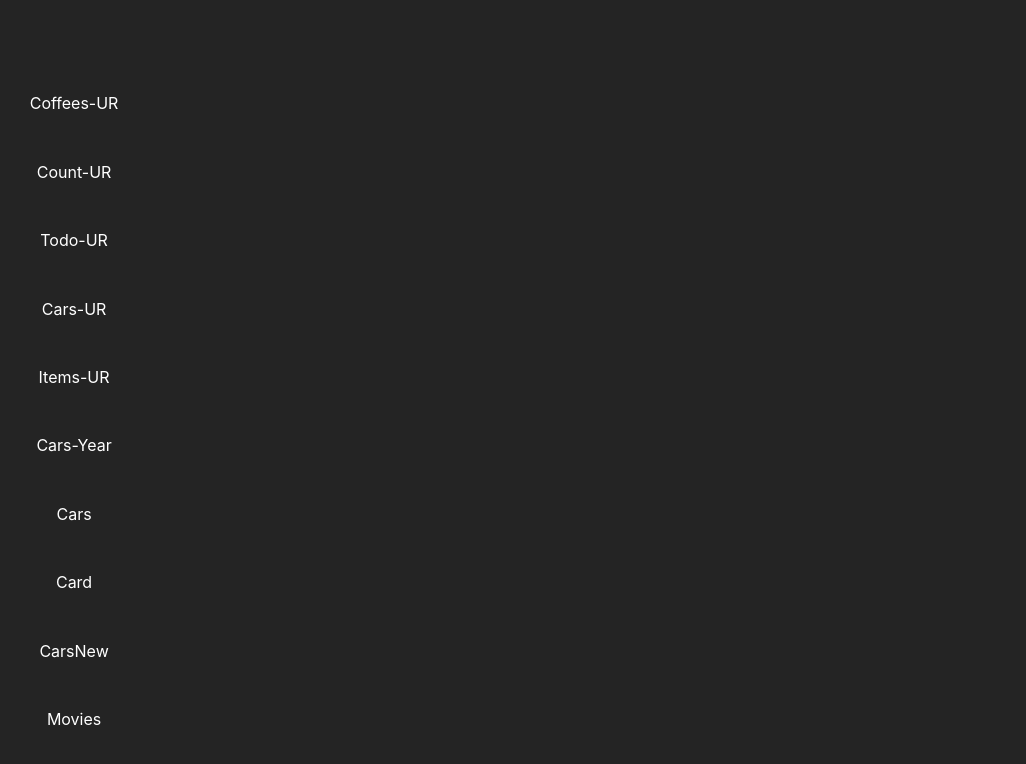
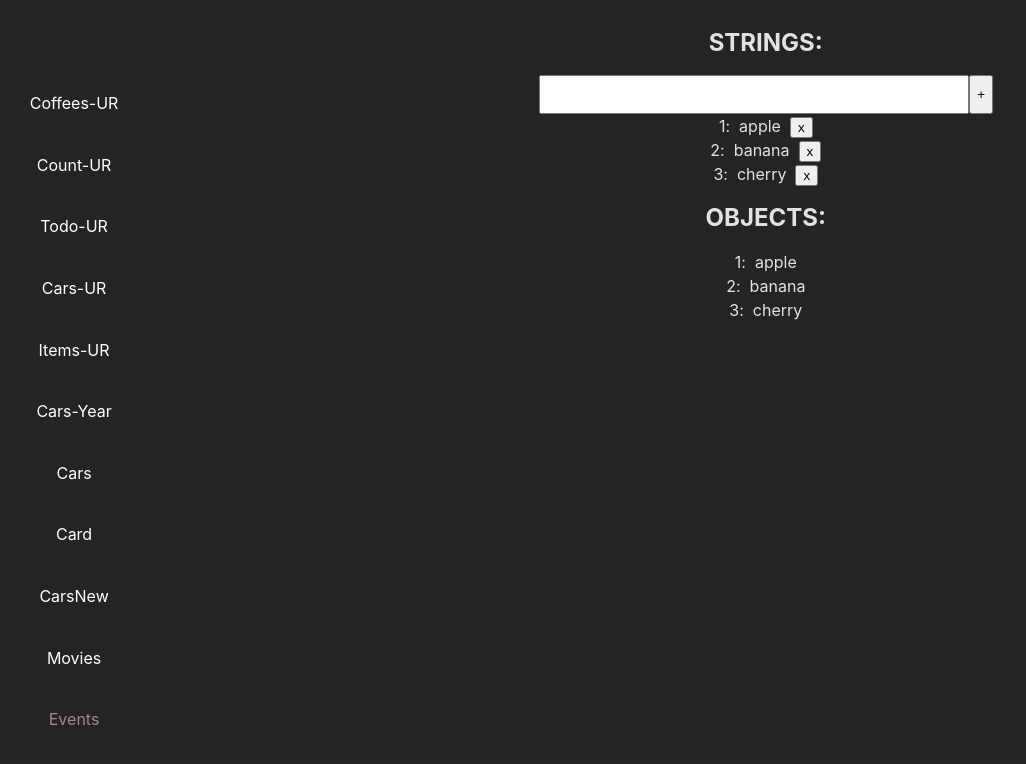
Before and after one commit to elis-11/useReducer, a React (Vite) app: page /events in a window 1280 px wide. Shown: the top 764 px of the page, without its empty margins (0-1026 px from the left). Built offline with nearby package versions, Linux system fonts and the light colour scheme.

Commit message:
String - Actions

```diff
--- a/src/App.jsx
+++ b/src/App.jsx
@@ -10,6 +10,7 @@ import { Movies } from "./components/movies/Movies";
 import { Items } from "./components/items/Items";
 import { CarsYear } from "./components/carsyear/CarsYear";
 import { CarsUR } from "./components/carsur/CarsUR";
+import { Events } from "./events/Events";
 
 function App() {
   return (
@@ -25,6 +26,7 @@ function App() {
         <NavLink to="/card">Card</NavLink>
         <NavLink to="/carsnew">CarsNew</NavLink>
         <NavLink to="/movies">Movies</NavLink>
+        <NavLink to="/events">Events</NavLink>
       </nav>
       <div className="content">
         <Routes>
@@ -38,6 +40,7 @@ function App() {
           <Route path="card" element={<Card />} />
           <Route path="carsnew" element={<CarsNew />} />
           <Route path="movies" element={<Movies />} />
+          <Route path="events" element={<Events />} />
         </Routes>
       </div>
     </div>
--- /dev/null
+++ b/src/events/Events.jsx
@@ -0,0 +1,77 @@
+import { useState } from "react";
+
+export const Events = () => {
+  // state for fruit DATA
+  const [fruitStrings, setFruitStrings] = useState([
+    "apple",
+    "banana",
+    "cherry",
+  ]);
+  const [fruitStringNew, setFruitStringNew] = useState("");
+
+  const [fruitObjects, setFruitObjects] = useState([
+    { _id: "f1", name: "apple" },
+    { _id: "f2", name: "banana" },
+    { _id: "f3", name: "cherry" },
+  ]);
+  const [fruitObjectNew, setFruitObjectNew] = useState({
+    _id: Date.now().toString(),
+    // _id: new Date().toString(),
+    name: "",
+});
+
+console.log(fruitObjectNew)
+  const handleFruitStringChange = (e) => {
+    setFruitStringNew(e.target.value);
+  };
+
+  const addString = () => {
+    setFruitStrings([...fruitStrings, fruitStringNew]);
+    setFruitStringNew("");
+  };
+
+  const deleteFruitString = (fruitIndex) => {
+    setFruitStrings((fruitStrings) => {
+      return fruitStrings.filter(( fruit) => fruit !== fruitIndex);
+    });
+  };
+
+  return (
+    <div>
+      <div className="strings">
+        <h2>STRINGS:</h2>
+        <div style={{ display: "flex", justifyContent: "center" }}>
+          <input
+            type="text"
+            value={fruitStringNew}
+            onChange={handleFruitStringChange}
+          />
+          <button onClick={addString}>+</button>
+        </div>
+        <div className="items">
+          {fruitStrings.map((fruit, index) => (
+            <div key={index} className="item">
+              <span className="index">{index + 1}: &nbsp;</span>
+              <span className="name">{fruit} &nbsp;</span>
+              <button onClick={() => deleteFruitString(fruit)}>x</button>
+            </div>
+          ))}
+        </div>
+      </div>
+
+      <div className="objects">
+        <h2>OBJECTS:</h2>
+        <div style={{ display: "flex", justifyContent: "center" }}></div>
+        <div className="items">
+          {fruitObjects.map((fruit, index) => (
+            <div key={fruit._id} className="item">
+              <div className="item">
+                {index + 1}: &nbsp;{fruit.name}
+              </div>
+            </div>
+          ))}
+        </div>
+      </div>
+    </div>
+  );
+};
```
